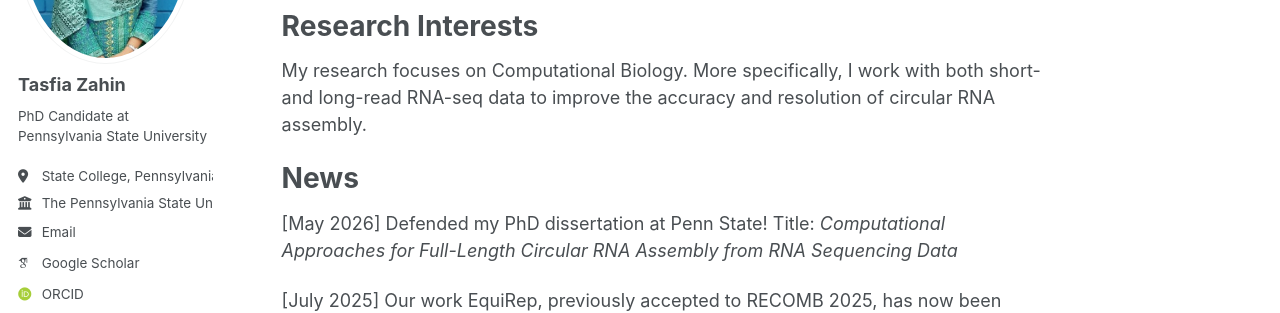
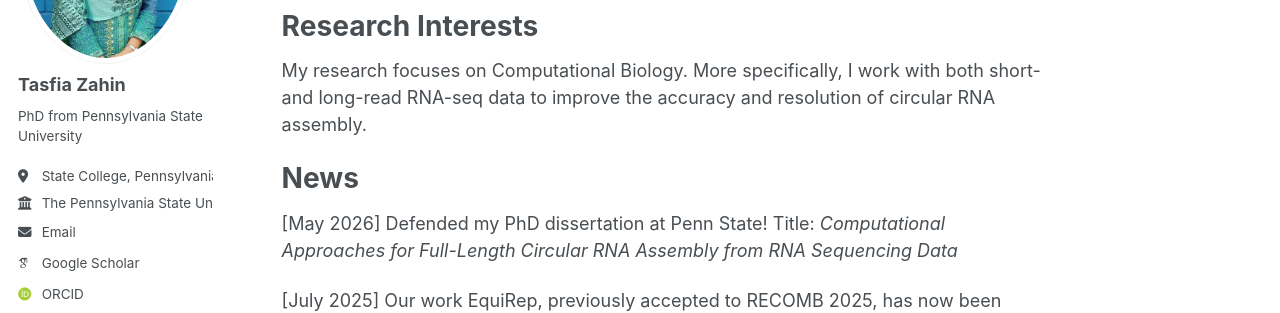
Before and after one commit to TasfiaZahin/TasfiaZahin.github.io, a Jekyll site: the page built from _pages/about.md, in a window 1280 px wide. Shown: the part 263-576 px from the top of the page. Built offline with Jekyll 4.4.1, drawn with Linux system fonts in a browser that asks for light colours; some web fonts are replaced.

Commit message:
updated config

```diff
--- a/_config.yml
+++ b/_config.yml
@@ -25,7 +25,7 @@ author:
   avatar           : "profile.jpg"
   name             : "Tasfia Zahin"
   pronouns         : # example: "she/her"
-  bio              : "PhD Candidate at Pennsylvania State University"
+  bio              : "PhD from Pennsylvania State University"
   location         : "State College, Pennsylvania, USA"
   employer         : "The Pennsylvania State University"
   uri              : # URL
```
